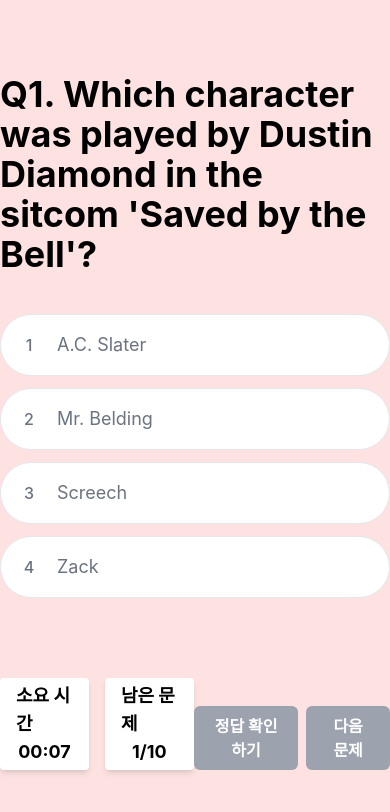
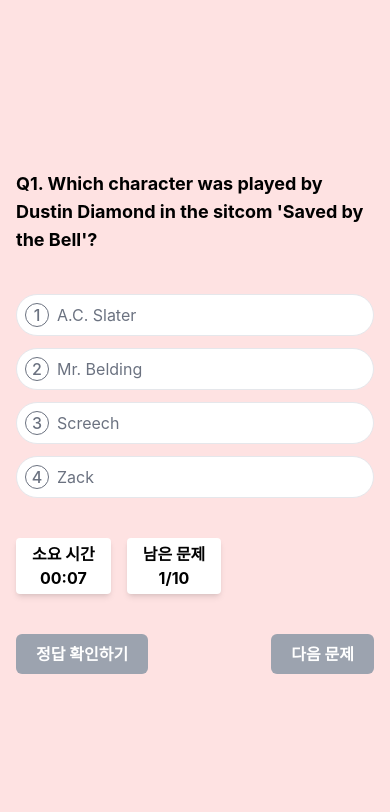
Before and after one commit to gguussuu/quiz-web, a React (Create React App) app: page /quiz/1 in a window 390 px wide. Shown: the top 812 px of the page. Built offline with nearby package versions, Linux system fonts and the light colour scheme; no server answers.

Commit message:
style: add responsive style

```diff
--- a/src/components/Loading.tsx
+++ b/src/components/Loading.tsx
@@ -1,6 +1,6 @@
 const Loading = () => {
   return (
-    <div className="w-full h-screen flex items-center justify-center">
+    <div className="w-full h-screen flex flex-col items-center justify-center">
       <img src="https://gguussuu.github.io/quiz-web/spinner.gif" alt="spinner" />
       <p className="font-bold text-4xl text-red-500">로딩 중..</p>
     </div>
--- a/src/components/QuizItem.tsx
+++ b/src/components/QuizItem.tsx
@@ -2,7 +2,7 @@
   idx: number;
   answer: string;
   answerValue: string;
-  setAnswerValue: (pg: string) => void
+  setAnswerValue: (pg: string) => void;
   isSelect: boolean;
 }
 
@@ -30,12 +30,16 @@
         htmlFor={answer}
         className={`${
           isSelect ? "cursor-not-allowed" : "cursor-pointer"
-        } flex items-center w-full p-4 rounded-full border bg-white text-gray-500 peer-checked:bg-red-400 peer-checked:text-white`}
+        } flex items-center w-full p-2 md:p-4 rounded-full border bg-white text-gray-500 peer-checked:bg-red-400 peer-checked:text-white`}
       >
-        <div className="relative w-6 h-6 inline-flex items-center justify-center font-medium text-base rounded-full border border-white text-center">
+        <div
+          className={`${
+            answer === answerValue ? "border-white" : "border-gray-500"
+          } relative w-6 h-6 md:w-7 md:h-7 inline-flex items-center justify-center font-medium text-base rounded-full border text-center`}
+        >
           {idx + 1}
         </div>
-        <span className="inline-block ml-4 text-lg">{answer}</span>
+        <span className="inline-block ml-2 md:ml-4 text-base md:text-lg">{answer}</span>
       </label>
     </li>
   );
--- a/src/components/ReviewQuizItem.tsx
+++ b/src/components/ReviewQuizItem.tsx
@@ -16,7 +16,7 @@
   return (
     <li className="w-full bg-white rounded-xl px-8 py-6" key={quiz.question}>
       <p className="font-bold text-xl">Q. {convertHTMLtag(quiz.question)}</p>
-      <ul className="mt-5 flex flex-col gap-y-3 w-[500px]">
+      <ul className="mt-5 flex flex-col gap-y-3 md:w-[500px]">
         {answerList.map((answer, idx) => {
           const isAnswer = answer === quiz.correct_answer;
           const isMyChoice = choiceList[index] === answer;
--- a/src/pages/Quiz.tsx
+++ b/src/pages/Quiz.tsx
@@ -99,8 +99,8 @@
 
   return (
     <div className="w-full h-screen bg-red-100 relative flex items-center justify-center">
-      <main className="w-full max-w-5xl mx-auto relative">
-        <h2 className="font-bold text-4xl">
+      <main className="w-full px-4 md:px-0 max-w-5xl mx-auto relative">
+        <h2 className="font-bold text-lg md:text-4xl">
           Q{quizId}. {convertHTMLtag(quizItem.question)}
         </h2>
         <ul className="flex flex-col mt-10 gap-3">
@@ -115,17 +115,19 @@
             />
           ))}
         </ul>
-        <footer className="w-full mt-20">
-          <div className="w-full max-w-5xl mx-auto flex justify-between">
-            <div className="flex flex-col items-center bg-white rounded px-4 justify-center shadow-md py-1">
-              <p className="font-bold text-lg">소요 시간</p>
-              <p className="font-bold text-lg">{translateTime(sec)}</p>
+        <footer className="w-full mt-10 md:mt-20">
+          <div className="w-full max-w-5xl mx-auto flex flex-col md:flex-row justify-between">
+            <div className="flex md:items-center gap-y-2">
+              <div className="flex flex-col items-center bg-white rounded px-4 justify-center shadow-md py-1">
+                <p className="font-bold md:text-lg">소요 시간</p>
+                <p className="font-bold md:text-lg">{translateTime(sec)}</p>
+              </div>
+              <div className="flex flex-col items-center bg-white rounded px-4 justify-center shadow-md ml-4 py-1">
+                <p className="font-bold md:text-lg">남은 문제</p>
+                <p className="font-bold md:text-lg">{quizId}/10</p>
+              </div>
             </div>
-            <div className="flex flex-col items-center bg-white rounded px-4 justify-center shadow-md ml-4 py-1">
-              <p className="font-bold text-lg">남은 문제</p>
-              <p className="font-bold text-lg">{quizId}/10</p>
-            </div>
-            <div className="flex self-end items-center gap-x-2 ml-auto">
+            <div className="flex justify-between md:justify-center items-center gap-x-2 md:ml-auto mt-10 md:mt-0">
               {!isLast && (
                 <button
                   className="px-5 py-2 bg-gray-400 rounded-md text-center text-white font-bold"
@@ -137,7 +139,7 @@
               <button
                 onClick={() => handleSubmit(answerValue)}
                 disabled={answerValue === ""}
-                className="px-5 py-2 bg-red-400 rounded-md text-center text-white font-bold disabled:bg-gray-400"
+                className="ml-auto px-5 py-2 bg-red-400 rounded-md text-center text-white font-bold disabled:bg-gray-400"
               >
                 {isLast ? "결과 확인하러 가기" : "다음 문제"}
               </button>
--- a/src/pages/QuizComplete.tsx
+++ b/src/pages/QuizComplete.tsx
@@ -17,20 +17,20 @@
   };
 
   return (
-    <div className="w-full h-screen bg-red-100 relative flex items-center justify-center">
+    <div className="w-full min-h-screen bg-red-100 relative flex items-center justify-center">
       <section className="w-full max-w-5xl mx-auto flex flex-col items-center justify-center">
-        <h2 className="font-bold text-4xl text-red-500">결과</h2>
-        <ul className="mt-10 grid grid-cols-3 items-center justify-center px-6 py-4 w-[600px] rounded-lg bg-white">
-          <li className="rounded-md px-2 py-4 w-full font-bold text-lg flex flex-col gap-x-5 items-center">
-            <p className="text-white rounded-full w-[100px] h-[100px] inline-flex items-center justify-center bg-red-500">
+        <h2 className="font-bold text-2xl md:text-4xl text-red-500 mt-10">결과</h2>
+        <ul className="mt-10 grid grid-cols-3 items-center justify-center px-6 py-4 mx-4 md:mx-0 md:w-[600px] rounded-lg bg-white">
+          <li className="rounded-md px-2 py-4 w-full font-bold text-sm md:text-lg flex flex-col gap-x-5 items-center">
+            <p className="text-white rounded-full w-[80px] h-[80px] md:w-[100px] md:h-[100px] inline-flex items-center justify-center bg-red-500">
               {translateTime(Number(time))}
             </p>
             <span className="inline-block mt-2 font-bold text-gray-700">
               소요시간
             </span>
           </li>
-          <li className="rounded-md px-2 py-4 w-full font-bold text-lg flex flex-col gap-x-5 items-center">
-            <p className="text-white rounded-full text-xl w-[100px] h-[100px] inline-flex items-center justify-center bg-red-500">
+          <li className="rounded-md px-2 py-4 w-full font-bold flex flex-col gap-x-5 items-center">
+            <p className="text-white rounded-full text-base md:text-xl w-[80px] h-[80px] md:w-[100px] md:h-[100px] inline-flex items-center justify-center bg-red-500">
               {correct}
               <span className="inline-block ml-1 text-gray-100">/ 10</span>
             </p>
@@ -38,8 +38,8 @@
               정답 수
             </span>
           </li>
-          <li className="rounded-md px-2 py-4 w-full font-bold text-lg flex flex-col gap-x-5 items-center">
-            <p className="text-white rounded-full text-xl w-[100px] h-[100px] inline-flex items-center justify-center bg-gray-400/80">
+          <li className="rounded-md px-2 py-4 w-full font-bold flex flex-col gap-x-5 items-center">
+            <p className="text-white rounded-full text-base md:text-xl w-[80px] h-[80px] md:w-[100px] md:h-[100px]] inline-flex items-center justify-center bg-gray-400/80">
               {incorrect}
               <span className="inline-block ml-1 text-gray-100">/ 10</span>
             </p>
--- a/src/pages/ReviewNotes.tsx
+++ b/src/pages/ReviewNotes.tsx
@@ -26,7 +26,7 @@
             오답 풀이할 문제가 없습니다.
           </div>
         ) : (
-          <ul className="mt-20 flex flex-col gap-y-8">
+          <ul className="mt-10 md:mt-20 flex flex-col gap-y-4 md:gap-y-8 px-4 md:px-0 w-full">
             <li className="flex ml-auto items-center gap-x-1 text-sm">
               <span className="w-3 h-3 rounded-full bg-red-500"></span>
               <span>내가 고른 답</span>
```
